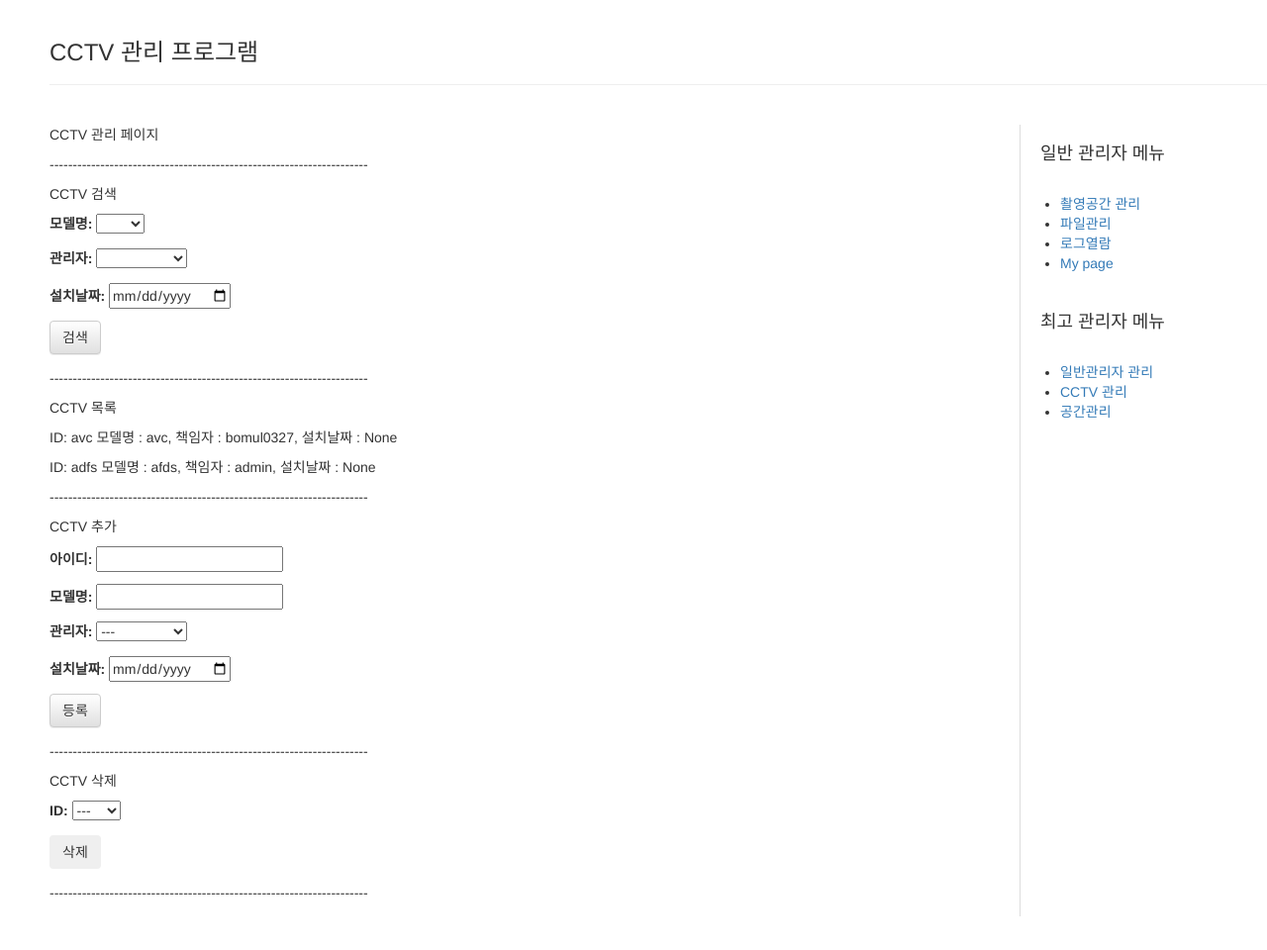
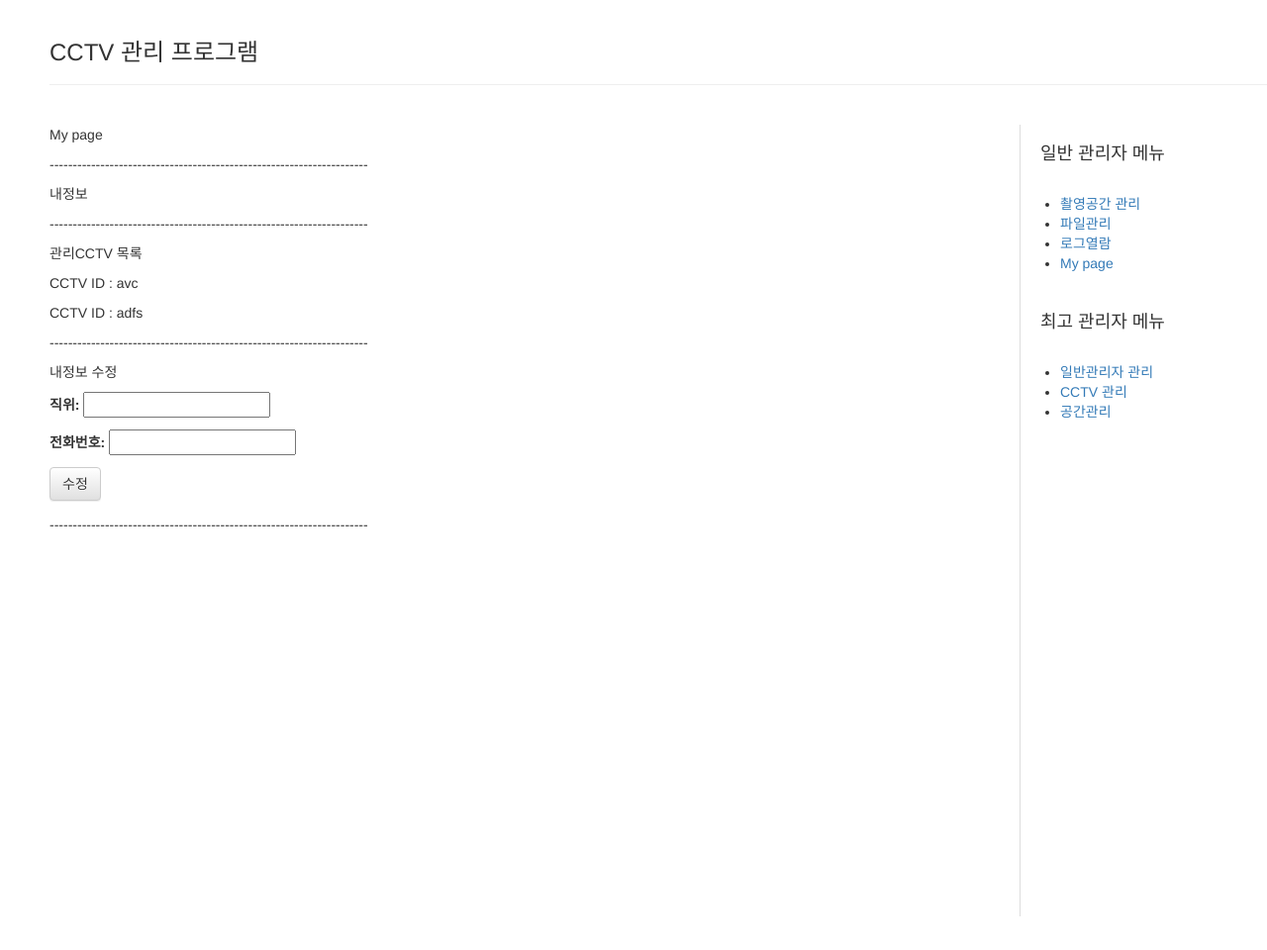
Before and after one commit to bomul0327/DatabaseProject1, a Django app: page /cctv_manage in a window 1280 px wide. Shown: the whole page at 99% size. After the commit the page ends 926 px from the top, so only its background shows below. Run offline with Django 3.2, Linux system fonts and the light colour scheme; a user stored in the database is signed in; data comes from the database, SQL or seed files in the repository; some libraries are stand-ins or nearby versions.

Commit message:
Update cctv_manage.html

```diff
--- a/cctv/templates/cctv/cctv_manage.html
+++ b/cctv/templates/cctv/cctv_manage.html
@@ -1,67 +1,30 @@
 {% extends 'cctv/base.html' %}
 {% block content %}
-<p>CCTV 관리 페이지</p>
+<p>My page</p>
 <p>---------------------------------------------------------------------
-<p>CCTV 검색</p>
-<form method="POST" class="post-form">{% csrf_token %}
-    <p><label for="model_name">모델명:</label>
-      <select name="model_name" id="model_name">
-		<option selected />
-		{% for model in model_list %}
-		<option value="{{ model }}"/>{{model}}
-		{% endfor %}
-	  </select>
-	<p><label for="manager_id">관리자:</label>
-      <select name="manager_id" id="manager_id">
-		<option selected />
-		{% for manager in manager_list %}
-		<option value="{{ manager.id }}"/>{{manager.username}}
-		{% endfor %}
-	  </select>
-	</p>
-    <p><label for="install_date">설치날짜:</label>
-      <input name="install_date" id="install_date" type="date" maxlength="20"/></p>
-    <button type="submit" name="mode" value="select" class="save btn btn-default">검색</button>
-</form>
+<p>내정보</p>
+<!-- 세션키 받기 전 임시 아이디 입력구간 시작-->
+<!-- 세션키 받기 전 임시 아이디 입력구간 끝-->
+{% for man in manager %}
+<p>ID : {{ man.username }}, 직위 : {{ man.pos }}, 전화번호 : {{ man.phonenum }} </p>
+{% endfor %}
 <p>---------------------------------------------------------------------
-<p>CCTV 목록</p>
-{% for cctv in search_list %}
+<p>관리CCTV 목록</p>
+{% for cctv in cctv_list %}
 <div>
-  <p>ID: {{cctv.id}} 모델명 : {{cctv.model_name}}, 책임자 : {{ cctv.manager_id }}, 설치날짜 : {{cctv.install_date}} </p>
+  <p>CCTV ID : {{ cctv.id }} </p>
 </div>
 {% endfor %}
 <p>---------------------------------------------------------------------
-<p>CCTV 추가</p>
+<p>내정보 수정</p>
 <form method="POST" class="post-form">{% csrf_token %}
     <!--{{ form.as_p }}-->
-    <p><label for="insert_id">아이디:</label>
-      <input name="insert_id" id="insert_id" type="text" maxlength="20" required /></p>
-    <p><label for="model_name">모델명:</label>
-      <input name="model_name" id="model_name" type="text" maxlength="20" required></p>
-    <p><label for="manager_id">관리자:</label>
-      <select name="manager_id" id="manager_id" required>
-		<option selected /> ---
-		{% for manager in manager_list %}
-		<option value="{{ manager.id }}"/>{{manager.username}}
-		{% endfor %}
-	  </select>
-	</p>
-    <p><label for="install_date">설치날짜:</label>
-      <input name="install_date" id="install_date" type="date" maxlength="20" required></p>
-    <button type="submit" name="mode" value="insert" class="save btn btn-default">등록</button>
+    <p><label for="pos">직위:</label>
+      <input name="pos" id="pos" type="text" maxlength="20"/></p>
+    <p><label for="phonenum">전화번호:</label>
+      <input name="phonenum" id="phonenum" type="text" maxlength="20"/></p>
+    <button type="submit" name="mode" value="update" class="save btn btn-default">수정</button>
 </form>
 <p>---------------------------------------------------------------------
-<p>CCTV 삭제</p>
-<form method="POST" class="post-form">{% csrf_token %}
-	<p><label for="delete_id">ID:</label>
-		<select name="delete_id" id="delete_id" required>
-		<option selected /> ---
-		{% for cctv in cctv_list %}
-		<option value="{{ cctv.id }}"/>{{cctv.id}}
-		{% endfor %}
-		 </select>
-	</p>
-	<button type="submit" name="mode" value="delete" class="save btn btn-defalut">삭제</button>
-</form>
-<p>---------------------------------------------------------------------
+
 {% endblock %}
```
